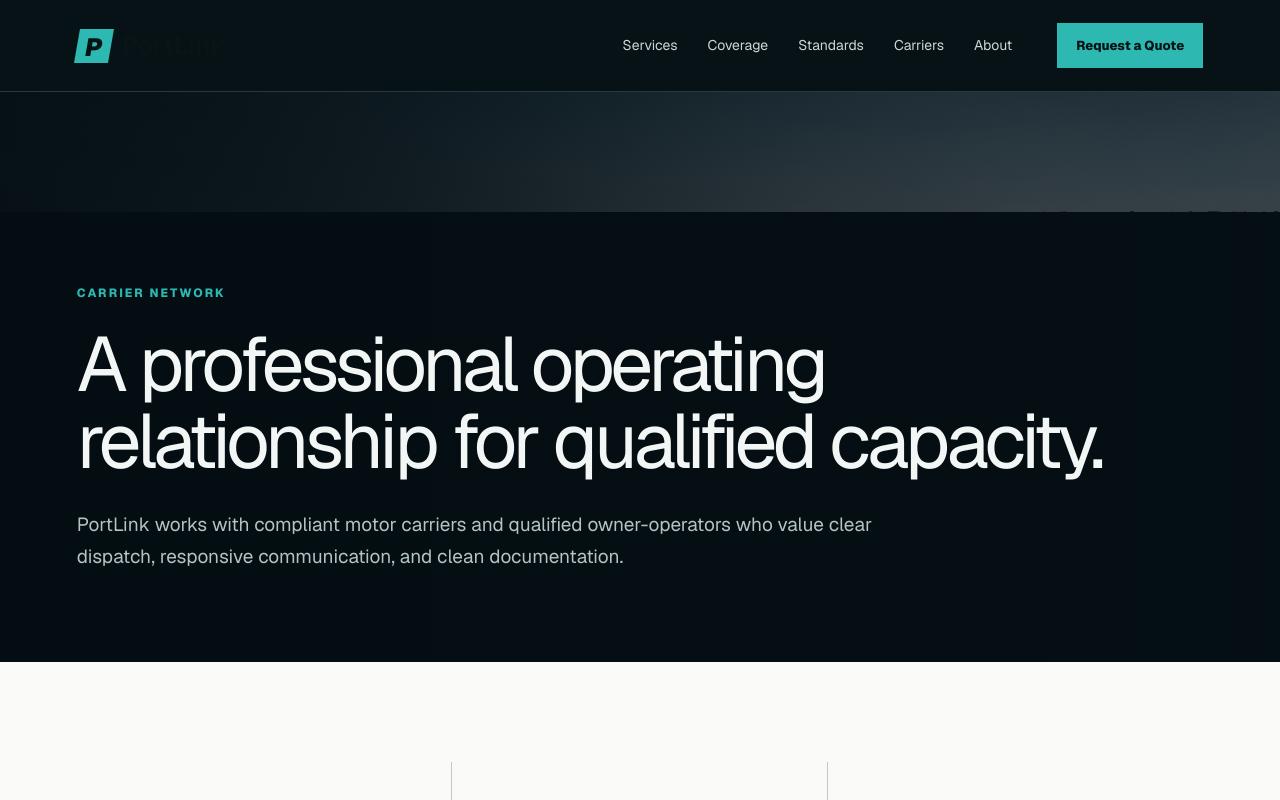
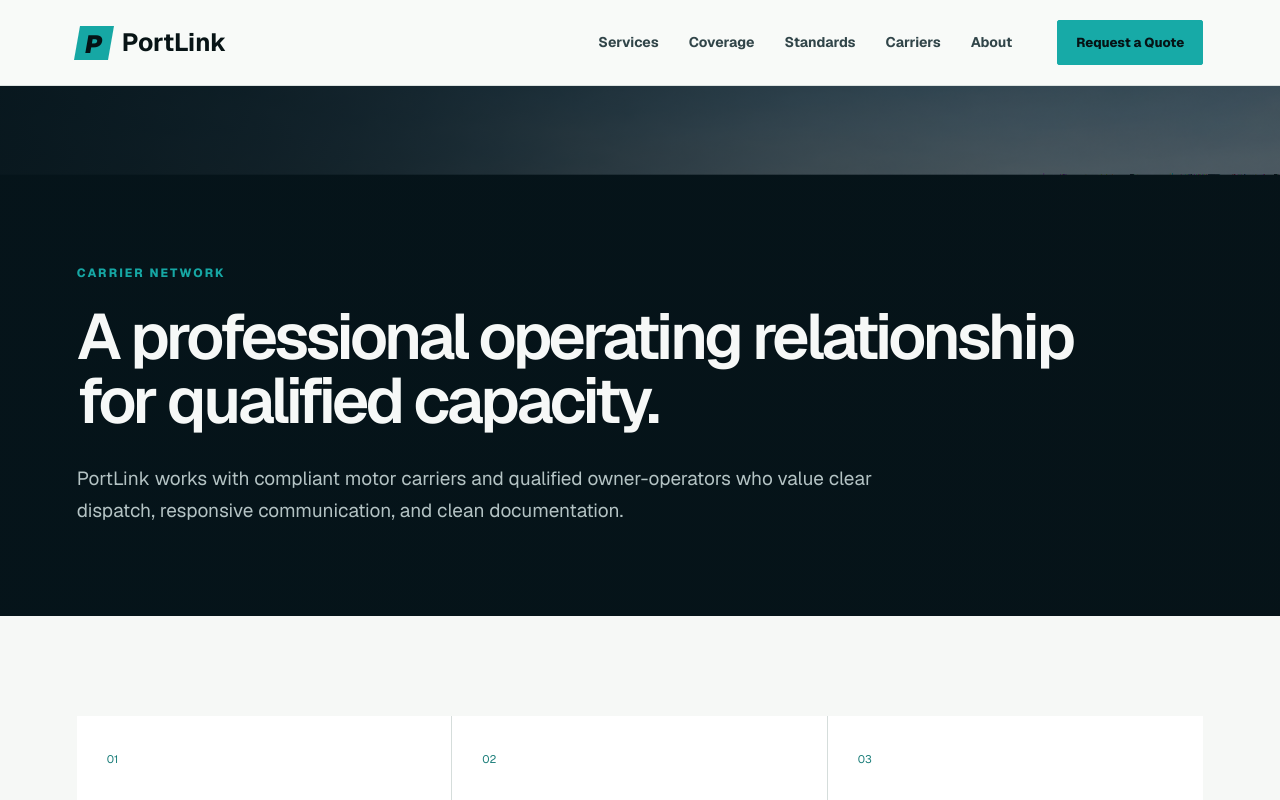
Before and after one commit to kirk2013/portlink-drayage, a Next.js app: page /carriers in a window 1280 px wide. Shown: the top 800 px of the page. Built offline with nearby package versions, Linux system fonts and the light colour scheme.

Commit message:
Refine PortLink with a procurement-ready corporate visual system

```diff
--- a/app/globals.css
+++ b/app/globals.css
@@ -254,3 +254,98 @@ footer{grid-template-columns:1fr;gap:38px;text-align:left;padding-top:55px}
 @media(prefers-reduced-motion:reduce){html{scroll-behavior:auto}
 .solid,.light-button{transition:none}
 }
+
+/* Corporate visual system — restrained, procurement-ready, and image-led */
+:root{--ink:#07171d;--ink2:#0d2630;--teal:#16a7a4;--cream:#f3f5f3;--paper:#ffffff;--text:#f6f8f7;--muted:#8ca0a4;--line:rgba(157,184,187,.24)}
+body{background:#07171d}
+.header{height:86px;padding:0 max(30px,5.4vw);box-shadow:0 1px 0 rgba(7,23,29,.04)}
+.header .logo{font-size:24px;letter-spacing:-.025em}
+.header .logo span{width:36px;height:36px;background:#0d6670;color:white;font-size:20px}
+.header nav{gap:40px}
+.header nav a{font-size:13px;letter-spacing:.015em}
+.header .solid.small{background:#0b6871;border-color:#0b6871;color:white;padding:13px 20px}
+.header .link-button{font-size:13px;font-weight:650}
+.solid,.outline,.light-button{border-radius:2px;padding:15px 23px}
+.solid{background:#17aaa7;border-color:#17aaa7}
+.hero{min-height:720px}
+.hero:after{background:linear-gradient(90deg,rgba(5,22,28,.96) 0%,rgba(5,22,28,.86) 37%,rgba(5,22,28,.35) 65%,rgba(5,22,28,.12) 100%)}
+.hero-copy{min-height:720px;width:min(61%,900px);padding-top:92px;padding-bottom:92px}
+.hero .kicker{margin-bottom:18px;color:#5ad0cc}
+.hero h1{font-size:clamp(50px,4.65vw,72px);line-height:1.035;max-width:780px;margin-bottom:25px;letter-spacing:-.047em;font-weight:530}
+.hero h1 em{font-weight:620}
+.hero .lead{font-size:18px;line-height:1.65;max-width:680px;color:#c7d2d1}
+.hero-photo{min-height:720px;background-position:center 56%;filter:saturate(.82) contrast(1.04)}
+.hero-buttons{gap:14px}
+.hero-buttons .outline{border-color:rgba(255,255,255,.72);background:rgba(4,18,22,.22)}
+.factbar{min-height:132px;background:#fff;color:#10262c;padding:0 max(30px,6vw);border-bottom:1px solid #dce3e1}
+.factbar div{padding-top:24px;padding-bottom:24px;border-right:1px solid #d8e0de}
+.factbar strong{color:#0c6870;font-size:34px;font-weight:650}
+.factbar span{font-size:13px;color:#52666a;font-weight:620}
+.proof-strip{background:#0c2830;padding:0 max(30px,6vw)}
+.proof-strip div{min-height:96px}
+.proof-strip span{color:#55c9c6}
+.proof-strip b{font-size:13px;color:#e4ebea}
+.section{padding-top:108px;padding-bottom:108px}
+.section h2{font-size:clamp(38px,4.1vw,62px);line-height:1.06;letter-spacing:-.047em;font-weight:540}
+.section-top{gap:8vw}
+.section-top>p,.capabilities-head>p,.china-copy>p:last-child,.control-copy>p:last-child,.carrier p,.quote>div>p:not(.kicker){font-size:17px}
+.service-cards{margin-top:64px}
+.service-cards article{min-height:285px}
+.service-cards h3{font-size:24px;margin-top:54px}
+.workflow{background:#0b242c}
+.workflow-steps{margin-top:58px}
+.workflow-steps article{min-height:205px}
+.workflow-steps h3{margin-top:40px}
+.capabilities{background:#f5f7f5}
+.capability-grid{margin-top:60px;background:white;border-color:#ccd5d3}
+.capability-grid article{min-height:218px;border-color:#d3dbd9}
+.capability-grid h3{margin-top:43px;font-size:21px}
+.sectors{background:#fff;color:#0a1c21}
+.sectors .kicker{color:#0c7e7b}
+.sectors .sector-list{border-color:#cad5d3}
+.sectors .sector-list article{border-color:#d8dfdd}
+.sectors .sector-list p{color:#596d70}
+.coverage-photo{min-height:730px}
+.coverage-content{padding-top:90px;padding-bottom:90px}
+.china{background:#0b242c}
+.control{background:#f6f8f6}
+.engagement{background:#fff;color:#0b1d22}
+.engagement .kicker{color:#0c807d}
+.engagement-grid{border-color:#c8d3d1}
+.engagement-grid article{border-color:#d2dbd9}
+.engagement-grid p{color:#5c7073}
+.faq{background:#f2f5f3;color:#0b1d22}
+.faq .kicker{color:#0c807d}
+.faq-list{border-color:#c5d0ce}
+.faq-list details{border-color:#d0d9d7}
+.faq-list details p{color:#5c6f72}
+.carrier{background:#0d6971;color:white}
+.carrier .kicker{color:#9fe0dd}
+.carrier p{color:#d4e5e4}
+.carrier .light-button{background:white;color:#0b3339;border-color:white}
+.carrier .light-button span{color:#0d777b}
+.quote{background:#fff}
+footer{background:#061419}
+.sub-header{height:86px;background:#f8faf8;border-color:#dce3e1}
+.sub-header .logo{color:#081416}
+.sub-header nav a{color:#314549;font-weight:650}
+.sub-hero{min-height:530px;background:linear-gradient(90deg,rgba(5,20,26,.94),rgba(5,20,26,.58)),url('/assets/portlink-hero-v2.png') center 56%/cover}
+.sub-hero h1{font-size:clamp(48px,5vw,76px);font-weight:550}
+.sub-grid{background:#f6f8f6}
+.sub-grid article{background:white;border-color:#d5dddb}
+.sub-note{background:#0b2830}
+
+@media(max-width:1100px){
+  .hero-copy{width:78%;min-height:680px}
+  .hero,.hero-photo{min-height:680px}
+}
+@media(max-width:720px){
+  .header{height:72px}
+  .header nav.open{background:#fff;border-bottom:1px solid #d8e0de}
+  .header nav.open a{color:#14282d}
+  .hero,.hero-copy,.hero-photo{min-height:650px}
+  .hero-copy{padding-top:68px;padding-bottom:56px}
+  .hero h1,.hero h1.zh{font-size:43px}
+  .hero .lead{font-size:16px}
+  .section{padding-top:76px;padding-bottom:76px}
+}
```
